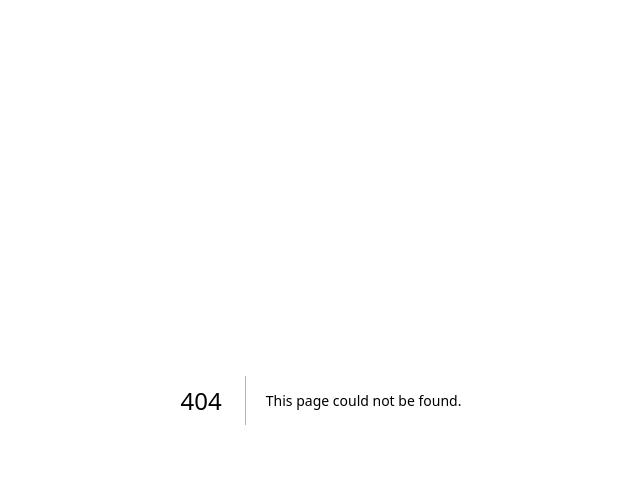
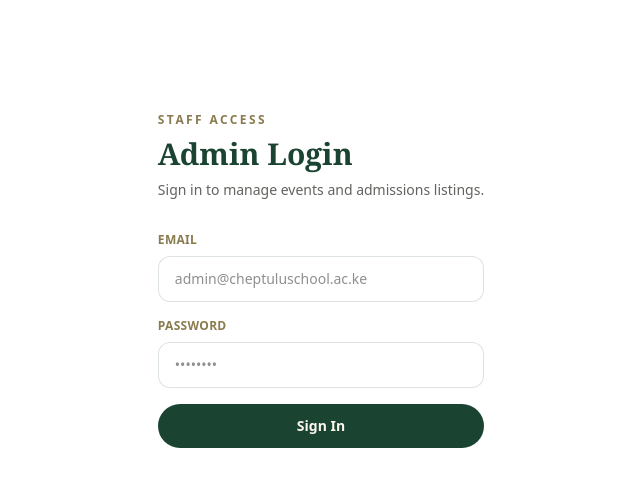
Before and after one commit to Nasieku-art/Cheptulu-Sunrise-Academy, a Next.js app in the folder cheptulu/: page /adminlogin in a window 1280 px wide. Before the commit this address had no page. Shown: the top 486 px of the page, without its empty margins (319-959 px from the left). Built offline with nearby package versions, Linux system fonts and the light colour scheme.

Commit message:
added admin login page

```diff
--- /dev/null
+++ b/cheptulu/app/adminlogin/page.js
@@ -0,0 +1,97 @@
+"use client";
+
+import { useState } from "react";
+import { useRouter } from "next/navigation";
+
+export default function AdminLogin() {
+  const router = useRouter();
+  const [form, setForm] = useState({ email: "", password: "" });
+  const [error, setError] = useState("");
+  const [loading, setLoading] = useState(false);
+
+  const handleChange = (e) => {
+    setForm((prev) => ({ ...prev, [e.target.name]: e.target.value }));
+  };
+
+  const handleSubmit = async (e) => {
+    e.preventDefault();
+    setError("");
+    setLoading(true);
+
+
+    await new Promise((resolve) => setTimeout(resolve, 500));
+    setLoading(false);
+    router.push("/admin/dashboard");
+  };
+
+  return (
+    <section className="mx-auto flex min-h-[70vh] max-w-md flex-col justify-center px-5 py-16 sm:px-8">
+      <span className="text-xs font-semibold uppercase tracking-[0.2em] text-[#8a7b4f]">
+        Staff Access
+      </span>
+      <h1
+        className="mt-2 text-3xl font-semibold text-[#1B4332]"
+        style={{ fontFamily: "'Fraunces', 'Georgia', serif" }}
+      >
+        Admin Login
+      </h1>
+      <p className="mt-2 text-sm text-[#22201B]/70">
+        Sign in to manage events and admissions listings.
+      </p>
+
+      <form onSubmit={handleSubmit} className="mt-8 space-y-4">
+        <div>
+          <label
+            htmlFor="email"
+            className="block text-xs font-semibold uppercase tracking-wide text-[#8a7b4f]"
+          >
+            Email
+          </label>
+          <input
+            id="email"
+            name="email"
+            type="email"
+            required
+            value={form.email}
+            onChange={handleChange}
+            className="mt-2 w-full rounded-xl border border-[#1B4332]/15 bg-white/70 px-4 py-3 text-sm text-[#22201B] outline-none transition-colors focus:border-[#1B4332]"
+            placeholder="admin@cheptuluschool.ac.ke"
+          />
+        </div>
+
+        <div>
+          <label
+            htmlFor="password"
+            className="block text-xs font-semibold uppercase tracking-wide text-[#8a7b4f]"
+          >
+            Password
+          </label>
+          <input
+            id="password"
+            name="password"
+            type="password"
+            required
+            value={form.password}
+            onChange={handleChange}
+            className="mt-2 w-full rounded-xl border border-[#1B4332]/15 bg-white/70 px-4 py-3 text-sm text-[#22201B] outline-none transition-colors focus:border-[#1B4332]"
+            placeholder="••••••••"
+          />
+        </div>
+
+        {error && (
+          <p className="rounded-lg bg-red-50 px-3 py-2 text-sm text-red-700">
+            {error}
+          </p>
+        )}
+
+        <button
+          type="submit"
+          disabled={loading}
+          className="w-full rounded-full bg-[#1B4332] px-6 py-3 text-sm font-semibold text-[#FAF6EC] transition-colors hover:bg-[#163728] disabled:opacity-60"
+        >
+          {loading ? "Signing in…" : "Sign In"}
+        </button>
+      </form>
+    </section>
+  );
+}
--- a/cheptulu/app/footer/page.js
+++ b/cheptulu/app/footer/page.js
@@ -75,7 +75,7 @@ export default function Footer() {
       </div>
 
       <div className="border-t border-[#FAF6EC]/10 px-5 py-5 text-center text-xs text-[#FAF6EC]/50 sm:px-8">
-        © {new Date().getFullYear()} Cheptulu Secondary School. All rights
+        © {new Date().getFullYear()} Cheptulu Sunrise Academy . All rights
         reserved.
       </div>
     </footer>
--- a/cheptulu/app/page.js
+++ b/cheptulu/app/page.js
@@ -3,6 +3,7 @@ import Link from "next/link"
 import Navbar from "./navbar/page"
 import Homepage from "./home/page"
 import Footer from "./footer/page"
+import AdminLogin from "./adminlogin/page"
 
 
 
@@ -17,6 +18,7 @@ export default function Home(){
 <main>
   <Homepage/>
   <Footer/>
+<AdminLogin/>
 
 </main>
 </>
```
